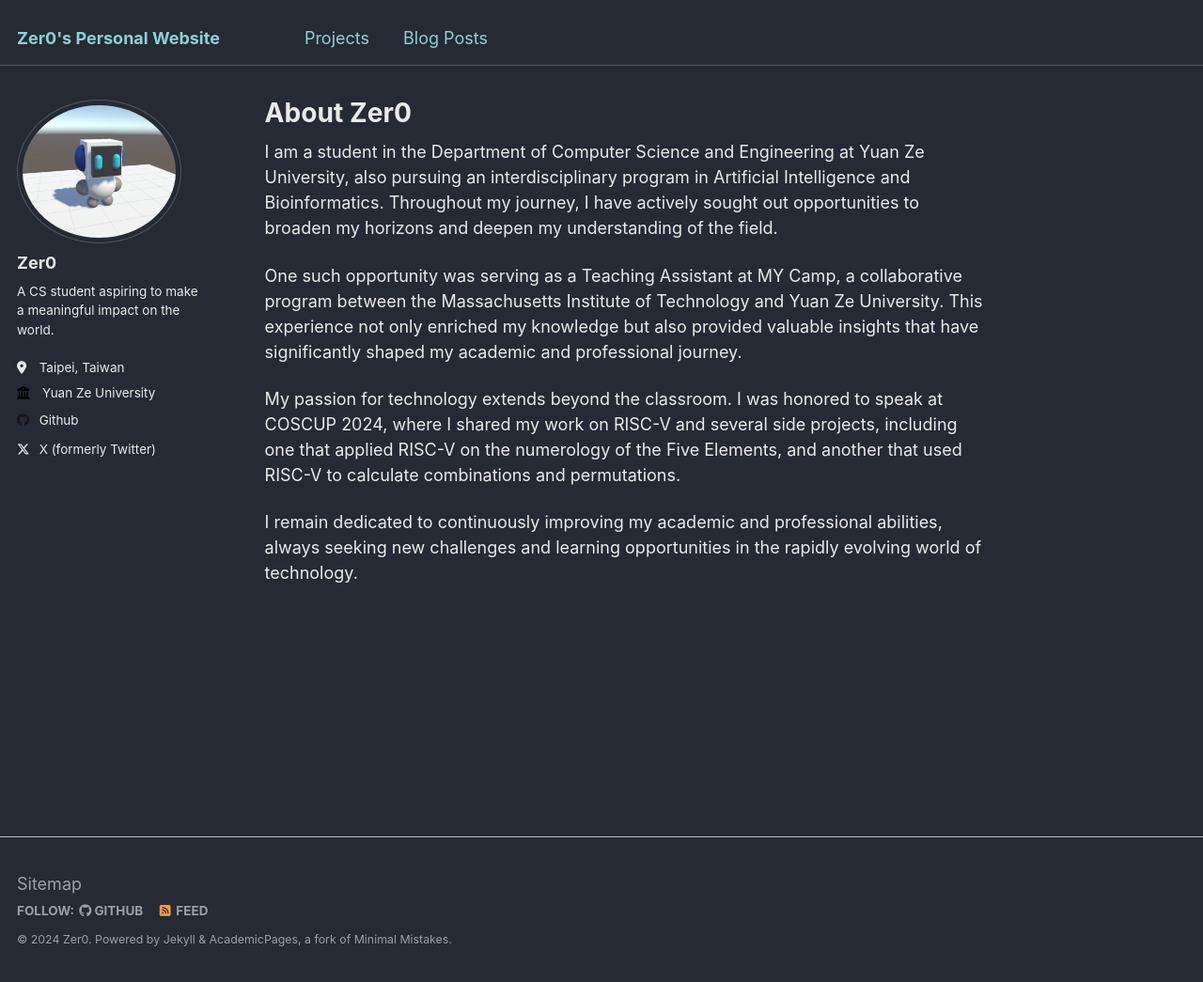
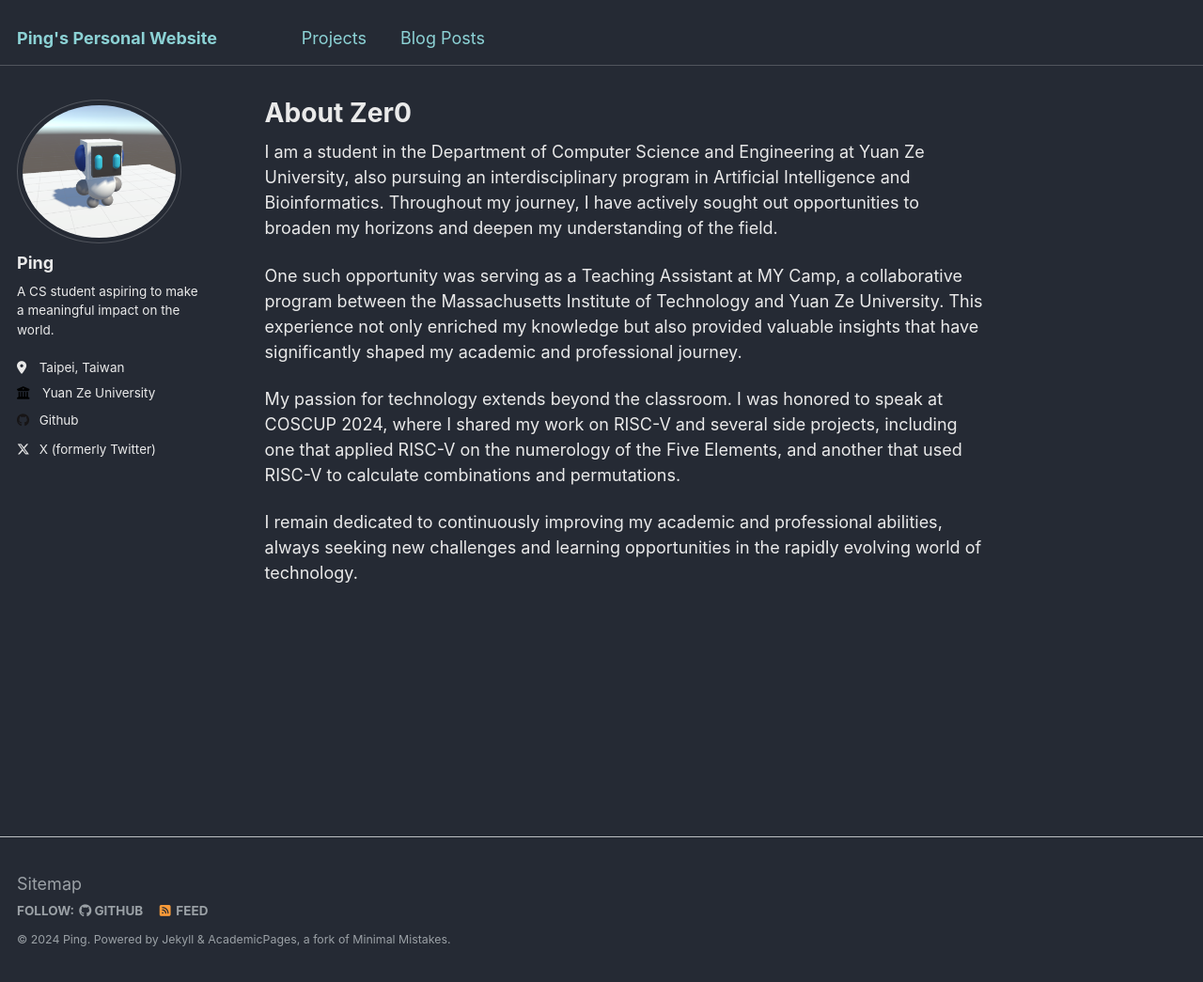
Before and after one commit to 400Ping/400Ping.github.io, a Jekyll site: the page built from _pages/about.md, in a window 1280 px wide and 1045 px high. Shown: the whole window at 94% size. Built offline with Jekyll 4.4.1, drawn with Linux system fonts in a browser that asks for light colours.

Commit message:
update profile

```diff
--- a/_config.yml
+++ b/_config.yml
@@ -8,13 +8,13 @@
 
 # Basic Site Settings
 locale                   : "en-US"
-title                    : "Zer0's Personal Website"
+title                    : "Ping's Personal Website"
 title_separator          : "-"
-name                     : &name "Zer0"
+name                     : &name "Ping"
 description              : &description "personal description"
-url                      : https://zer08t7.github.io/ # the base hostname & protocol for your site e.g. "https://mmistakes.github.io"
+url                      : https://400Ping.github.io/ # the base hostname & protocol for your site e.g. "https://mmistakes.github.io"
 baseurl                  : "" # the subpath of your site, e.g. "/blog"
-repository               : "zer08t7/zer08t7.github.io/"
+repository               : "400Ping/400Ping.github.io/"
 
 # Site Author - The following control what appear as part of the author content on the side bar.
 #               If a field is blank the icon and link will not appear, otherwise it will be shown.
@@ -22,7 +22,7 @@ repository               : "zer08t7/zer08t7.github.io/"
 author:
   # Biographic information
   avatar           : "profile.png"
-  name             : "Zer0"
+  name             : "Ping"
   pronouns         : # example: "she/her"
   bio              : "A CS student aspiring to make a meaningful impact on the world."
   location         : "Taipei, Taiwan"
@@ -43,7 +43,7 @@ author:
   bitbucket        : # Username - Update with your username on the site
   codepen          : # Username
   dribbble         : # Username
-  github           : "zer08t7"
+  github           : "400Ping"
   kaggle           : # Username
   stackoverflow    : # User number or user number and name (i.e., use "1" or "1/jeff-atwood")
 
@@ -65,7 +65,7 @@ author:
   steam            : # Username
   telegram         : # URL
   tumblr           : # Username
-  twitter          : "@itsZer0__" # Username for X / Twitter
+  twitter          : "@itsPing_" # Username for X / Twitter
   vine             : # Username
   weibo            : # Username
   wikipedia        : # Username
```
